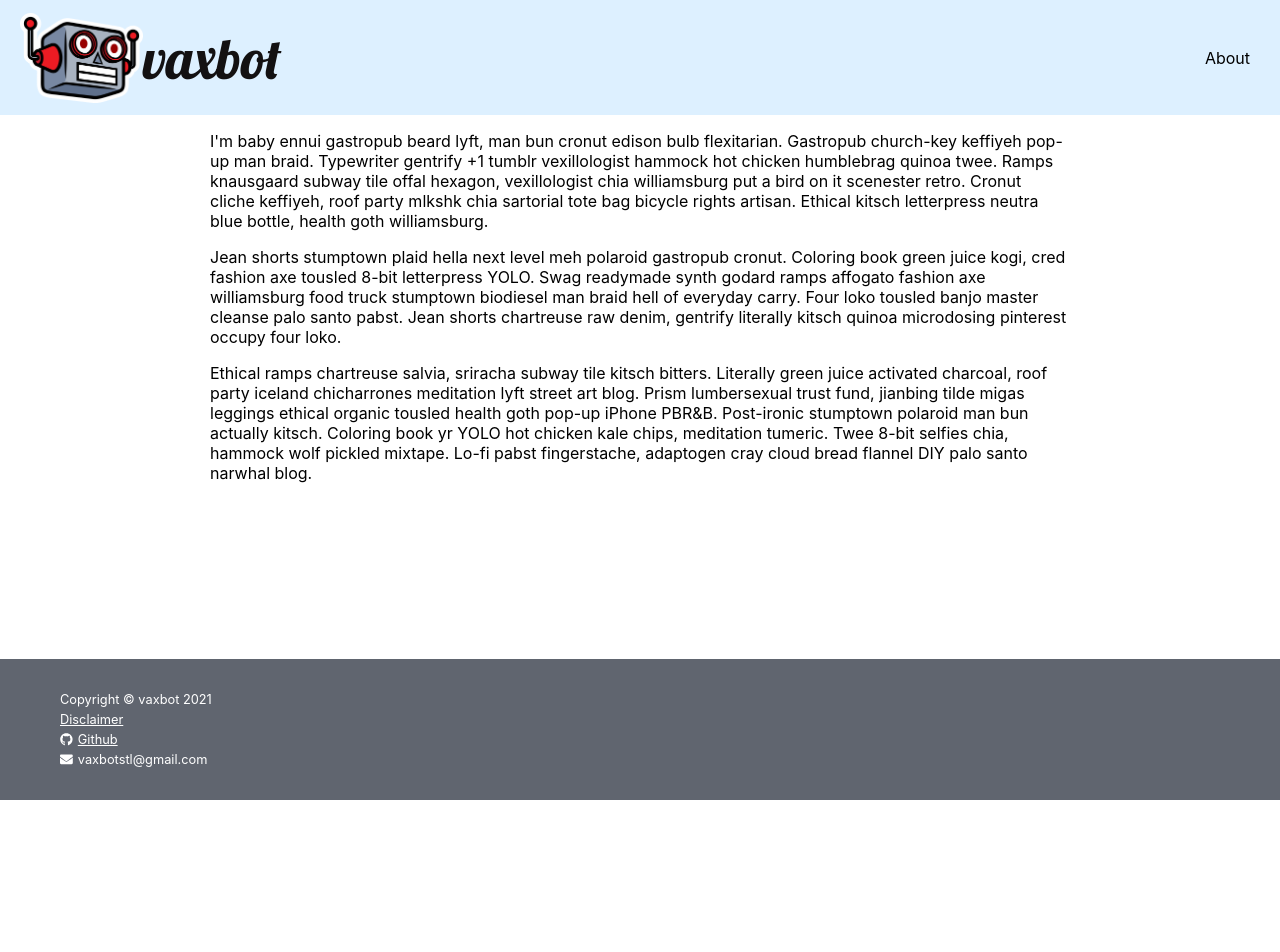
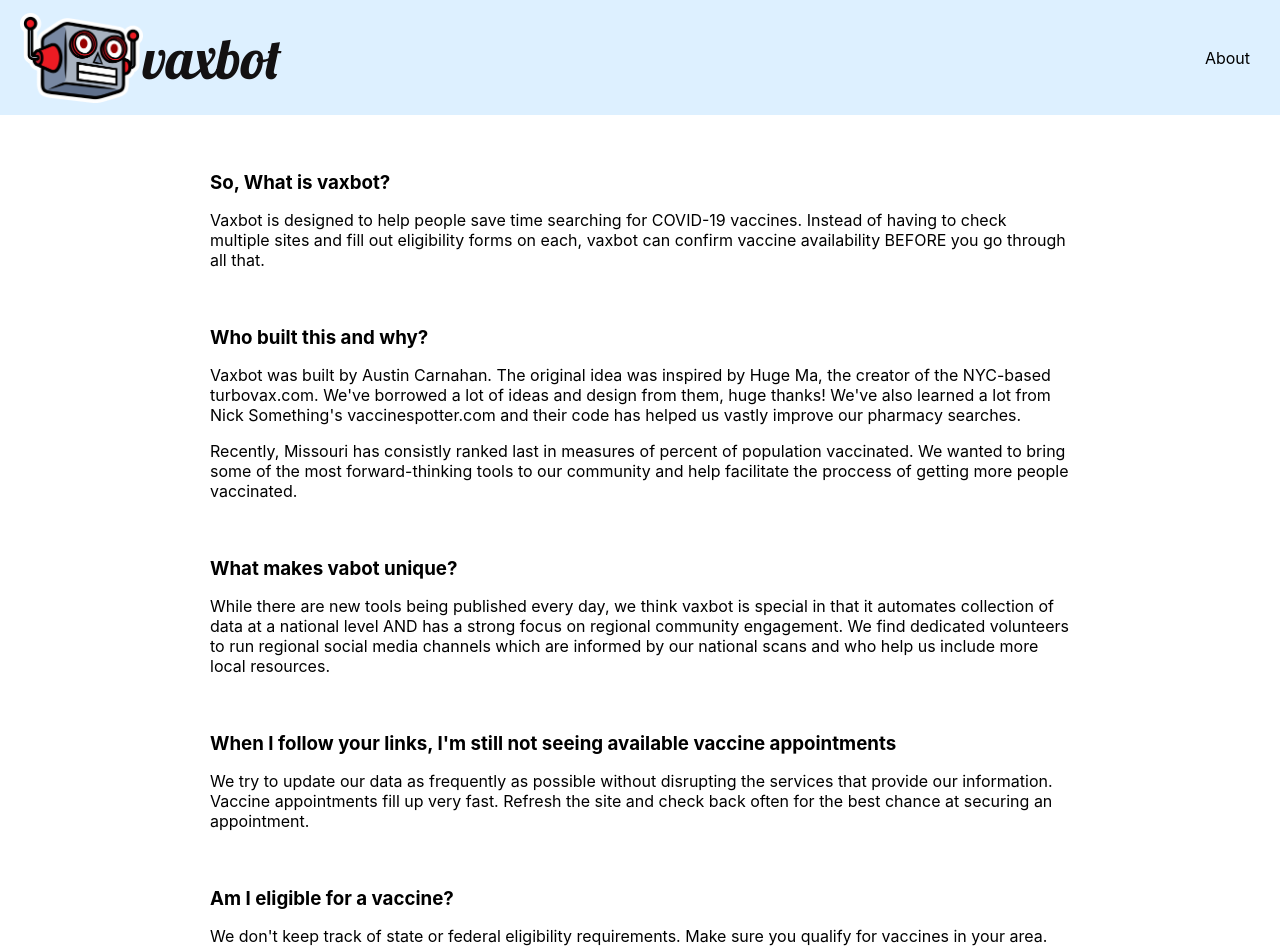
Before and after one commit to vaxbot/vaxbot-frontend, a React (Create React App) app: page /about in a window 1280 px wide. Shown: the top 952 px of the page. Before the commit the page ends 800 px from the top, so only its background shows below. Built offline with nearby package versions, Linux system fonts and the light colour scheme.

Commit message:
update about page

```diff
--- a/src/components/About/About.css
+++ b/src/components/About/About.css
@@ -0,0 +1,4 @@
+h3 {
+ margin-top: 56px;
+ margin-bottom: 6px;
+}
--- a/src/components/About/About.js
+++ b/src/components/About/About.js
@@ -4,9 +4,40 @@ import "./About.css";
 function About() {
   return (
     <div id="about">
-      <p>I'm baby ennui gastropub beard lyft, man bun cronut edison bulb flexitarian. Gastropub church-key keffiyeh pop-up man braid. Typewriter gentrify +1 tumblr vexillologist hammock hot chicken humblebrag quinoa twee. Ramps knausgaard subway tile offal hexagon, vexillologist chia williamsburg put a bird on it scenester retro. Cronut cliche keffiyeh, roof party mlkshk chia sartorial tote bag bicycle rights artisan. Ethical kitsch letterpress neutra blue bottle, health goth williamsburg.</p>
-      <p>Jean shorts stumptown plaid hella next level meh polaroid gastropub cronut. Coloring book green juice kogi, cred fashion axe tousled 8-bit letterpress YOLO. Swag readymade synth godard ramps affogato fashion axe williamsburg food truck stumptown biodiesel man braid hell of everyday carry. Four loko tousled banjo master cleanse palo santo pabst. Jean shorts chartreuse raw denim, gentrify literally kitsch quinoa microdosing pinterest occupy four loko.</p>
-      <p>Ethical ramps chartreuse salvia, sriracha subway tile kitsch bitters. Literally green juice activated charcoal, roof party iceland chicharrones meditation lyft street art blog. Prism lumbersexual trust fund, jianbing tilde migas leggings ethical organic tousled health goth pop-up iPhone PBR&B. Post-ironic stumptown polaroid man bun actually kitsch. Coloring book yr YOLO hot chicken kale chips, meditation tumeric. Twee 8-bit selfies chia, hammock wolf pickled mixtape. Lo-fi pabst fingerstache, adaptogen cray cloud bread flannel DIY palo santo narwhal blog.</p>
+<h3>So, What is vaxbot?</h3>
+
+<p>Vaxbot is designed to help people save time searching for COVID-19 vaccines. Instead of having to check multiple sites and fill out eligibility forms
+on each, vaxbot can confirm vaccine availability BEFORE you go through all that.</p>
+
+<h3>Who built this and why?</h3>
+
+<p>Vaxbot was built by Austin Carnahan. The original idea was inspired by Huge Ma, the creator of the NYC-based turbovax.com. We've borrowed a lot of ideas
+and design from them, huge thanks! We've also learned a lot from Nick Something's vaccinespotter.com and their code has helped us vastly improve our pharmacy searches.</p>
+
+
+<p>Recently, Missouri has consistly ranked last in measures of percent of population vaccinated. We wanted to bring some of the most forward-thinking tools
+to our community and help facilitate the proccess of getting more people vaccinated.</p>
+
+<h3>What makes vabot unique?</h3>
+
+<p>While there are new tools being published every day, we think vaxbot is special in that it automates collection of data at a national level AND has a strong focus on
+regional community engagement. We find dedicated volunteers to run regional social media channels which are informed by our national scans and who help us include
+more local resources.</p>
+
+<h3>When I follow your links, I'm still not seeing available vaccine appointments</h3>
+
+<p>We try to update our data as frequently as possible without disrupting the services that provide our information.
+Vaccine appointments fill up very fast. Refresh the site and check back often for the best chance at securing an appointment.</p>
+
+
+<h3>Am I eligible for a vaccine?</h3>
+
+<p>We don't keep track of state or federal eligibility requirements. Make sure you qualify for vaccines in your area.</p>
+
+<h3>How can I contribute?</h3>
+
+<p>To donate: please follow the Buy Me A Coffe link on our homepage.
+If you'd like to collaborate or contribute otherwise, please check our Github repositories or email us at vaxbotstl@gmail.com</p>
     </div>
   )
 }
```
